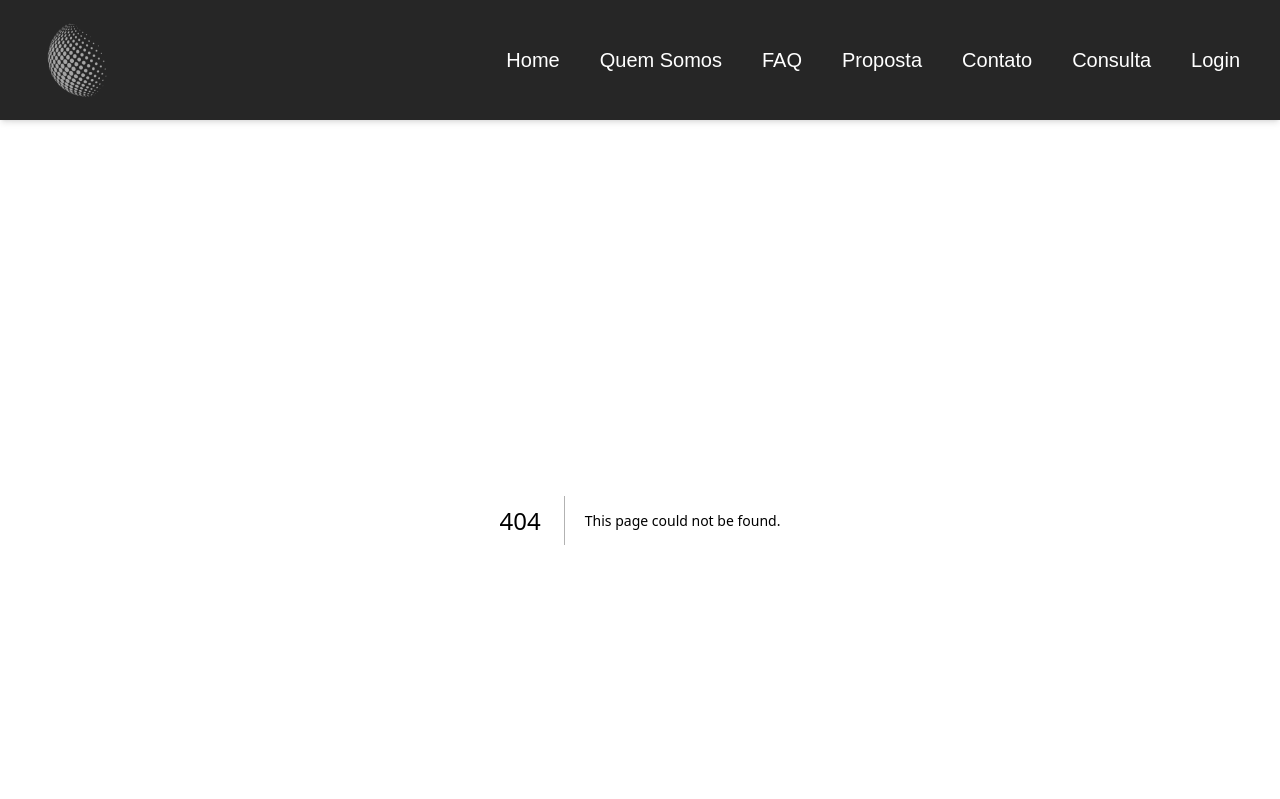
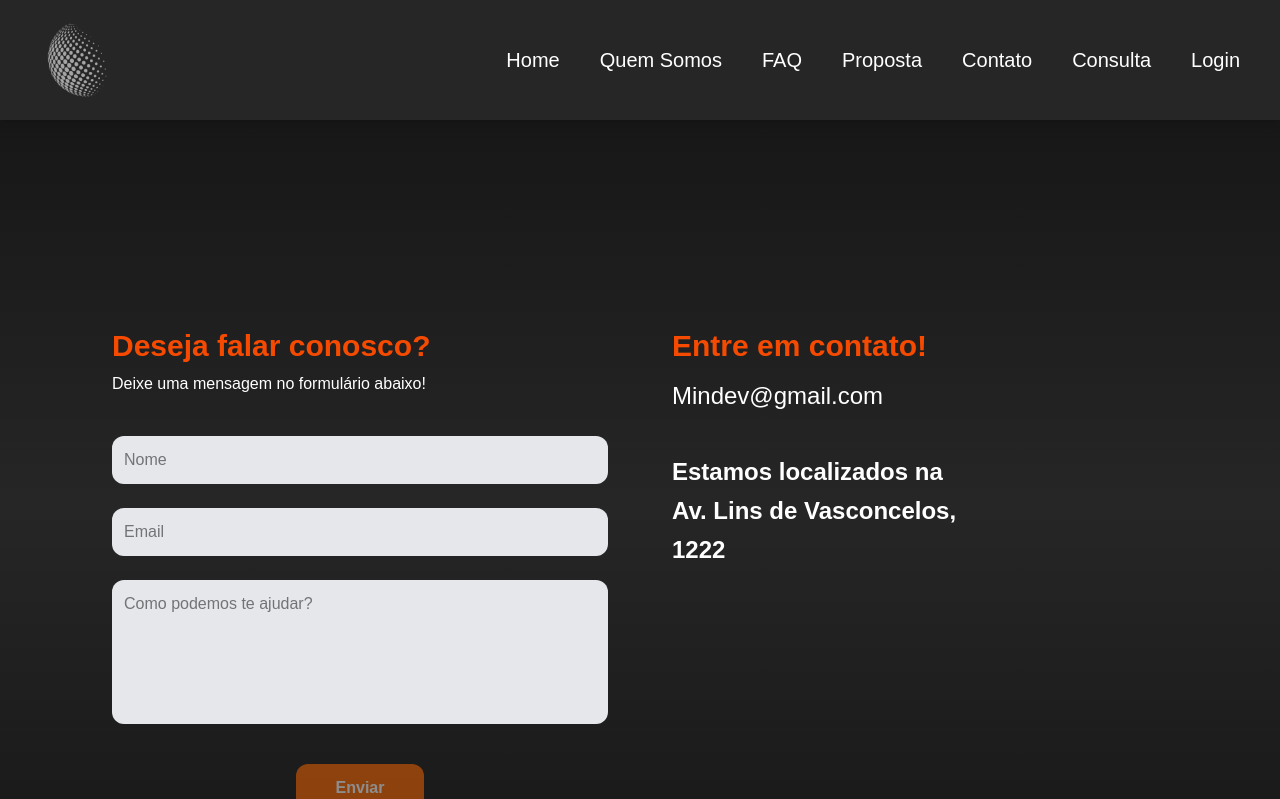
Before and after one commit to Nicolas-Ramiro/mindev-front, a Next.js app: page /contato in a window 1280 px wide. Before the commit this address had no page. Shown: the top 799 px of the page. Built offline with nearby package versions, Linux system fonts and the light colour scheme.

Commit message:
Criando a pagina de contato

```diff
--- a/package.json
+++ b/package.json
@@ -9,10 +9,13 @@
     "lint": "eslint"
   },
   "dependencies": {
+    "@hookform/resolvers": "^5.2.2",
     "lucide-react": "^0.552.0",
     "next": "16.0.1",
     "react": "19.2.0",
-    "react-dom": "19.2.0"
+    "react-dom": "19.2.0",
+    "react-hook-form": "^7.66.0",
+    "yup": "^1.7.1"
   },
   "devDependencies": {
     "@tailwindcss/postcss": "^4",
--- /dev/null
+++ b/src/app/contato/components/contatoForm.tsx
@@ -0,0 +1,169 @@
+"use client";
+
+import { useForm, Controller } from "react-hook-form";
+import { yupResolver } from "@hookform/resolvers/yup";
+import { useState } from "react";
+import * as yup from "yup";
+
+type ContatoFormData = {
+  nome: string;
+  email: string;
+  mensagem: string;
+};
+
+const schema = yup
+  .object({
+    nome: yup.string().required("O nome é obrigatório"),
+    email: yup
+      .string()
+      .email("E-mail inválido")
+      .required("O e-mail é obrigatório"),
+    mensagem: yup.string().required("A mensagem é obrigatória"),
+  })
+  .required();
+
+export default function ContatoForm() {
+  const [loading, setLoading] = useState(false);
+  const [mensagemSucesso, setMensagemSucesso] = useState<string | null>(null);
+  const [mensagemErro, setMensagemErro] = useState<string | null>(null);
+
+  const {
+    control,
+    handleSubmit,
+    formState: { errors, isValid },
+    reset,
+  } = useForm<ContatoFormData>({
+    defaultValues: {
+      nome: "",
+      email: "",
+      mensagem: "",
+    },
+    resolver: yupResolver(schema),
+    mode: "onChange",
+  });
+
+  async function submitCallback(values: ContatoFormData) {
+    setLoading(true);
+    setMensagemErro(null);
+    setMensagemSucesso(null);
+
+    try {
+      const response = await fetch(
+        "http://localhost:8080/mindev/contato", // URL da sua API Java
+        {
+          method: "POST",
+          headers: {
+            "Content-Type": "application/json",
+          },
+          body: JSON.stringify({
+            nomePacinente: values.nome, // nome do campo conforme o backend
+            email: values.email,
+            mensagem: values.mensagem,
+          }),
+        }
+      );
+
+      if (response.ok) {
+        setMensagemSucesso("Mensagem enviada com sucesso!");
+        reset();
+      } else {
+        const erro = await response.text();
+        setMensagemErro("Erro ao enviar mensagem: " + erro);
+      }
+    } catch (error) {
+      setMensagemErro("Falha na conexão com o servidor.");
+    } finally {
+      setLoading(false);
+    }
+  }
+
+  return (
+    <form
+      className="flex flex-col gap-6 mt-10"
+      onSubmit={handleSubmit(submitCallback)}
+      noValidate
+    >
+      {/* Nome */}
+      <Controller
+        name="nome"
+        control={control}
+        render={({ field }) => (
+          <div className="flex flex-col gap-2">
+            <input
+              type="text"
+              placeholder="Nome"
+              className="p-3 rounded-xl text-black bg-gray-200"
+              {...field}
+            />
+            {errors.nome && (
+              <span className="text-red-500 text-sm">
+                {errors.nome.message}
+              </span>
+            )}
+          </div>
+        )}
+      />
+
+      {/* Email */}
+      <Controller
+        name="email"
+        control={control}
+        render={({ field }) => (
+          <div className="flex flex-col gap-2">
+            <input
+              type="email"
+              placeholder="Email"
+              className="p-3 rounded-xl text-black bg-gray-200"
+              {...field}
+            />
+            {errors.email && (
+              <span className="text-red-500 text-sm">
+                {errors.email.message}
+              </span>
+            )}
+          </div>
+        )}
+      />
+
+      {/* Mensagem */}
+      <Controller
+        name="mensagem"
+        control={control}
+        render={({ field }) => (
+          <div className="flex flex-col gap-2">
+            <textarea
+              placeholder="Como podemos te ajudar?"
+              rows={5}
+              className="p-3 rounded-xl text-black bg-gray-200 resize-none"
+              {...field}
+            />
+            {errors.mensagem && (
+              <span className="text-red-500 text-sm">
+                {errors.mensagem.message}
+              </span>
+            )}
+          </div>
+        )}
+      />
+
+      {/* Botão */}
+      <div className="flex justify-center mt-4">
+        <button
+          type="submit"
+          disabled={loading || !isValid}
+          className="bg-orange-500 text-white font-bold py-3 px-6 rounded-xl hover:opacity-90 w-32 disabled:opacity-50 transition"
+        >
+          {loading ? "Enviando..." : "Enviar"}
+        </button>
+      </div>
+
+      {/* Mensagens de retorno */}
+      {mensagemSucesso && (
+        <p className="text-green-500 text-center mt-4">{mensagemSucesso}</p>
+      )}
+      {mensagemErro && (
+        <p className="text-red-500 text-center mt-4">{mensagemErro}</p>
+      )}
+    </form>
+  );
+}
--- /dev/null
+++ b/src/app/contato/page.tsx
@@ -0,0 +1,38 @@
+import ContatoForm from "... @/app/contato/components/contatoForm";
+
+export default function Contato() {
+  return (
+    <main className="min-h-[70vh] w-screen flex justify-center bg-gradient-to-b from-neutral-900 via-neutral-800 to-neutral-900 pt-32 pb-20 text-white">
+      <div className="flex flex-col md:flex-row justify-between items-center md:items-start gap-16 px-6 md:px-12 mt-20 max-w-6xl w-full">
+        {/* Formulário */}
+        <div className="flex-1 min-w-[300px] text-center md:text-left">
+          <h1 className="text-orange-600 text-3xl font-bold mb-2">
+            Deseja falar conosco?
+          </h1>
+          <p>Deixe uma mensagem no formulário abaixo!</p>
+          <ContatoForm />
+        </div>
+
+        {/* Informações */}
+        <div className="flex-1 min-w-[300px] text-center md:text-left">
+          <h1 className="text-orange-600 text-3xl font-bold mb-4">
+            Entre em contato!
+          </h1>
+          <p>
+            <a
+              href="mailto:Mindev@gmail.com"
+              className="text-white text-2xl hover:underline"
+            >
+              Mindev@gmail.com
+            </a>
+          </p>
+          <p className="mt-10 text-2xl font-bold leading-relaxed">
+            Estamos localizados na <br />
+            Av. Lins de Vasconcelos, <br />
+            1222
+          </p>
+        </div>
+      </div>
+    </main>
+  );
+}
```
Also changed, not shown: 1 other file (tests, documents, lock files or other folders).
